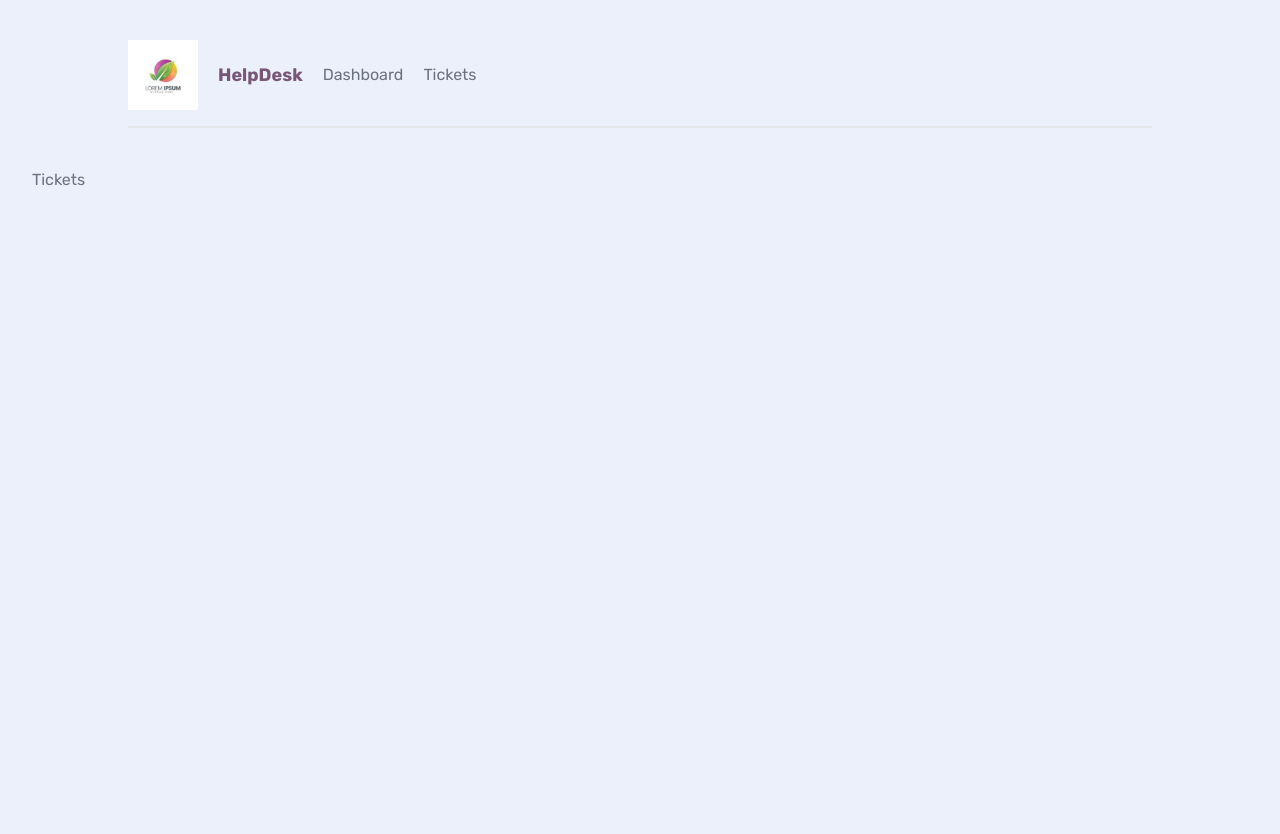
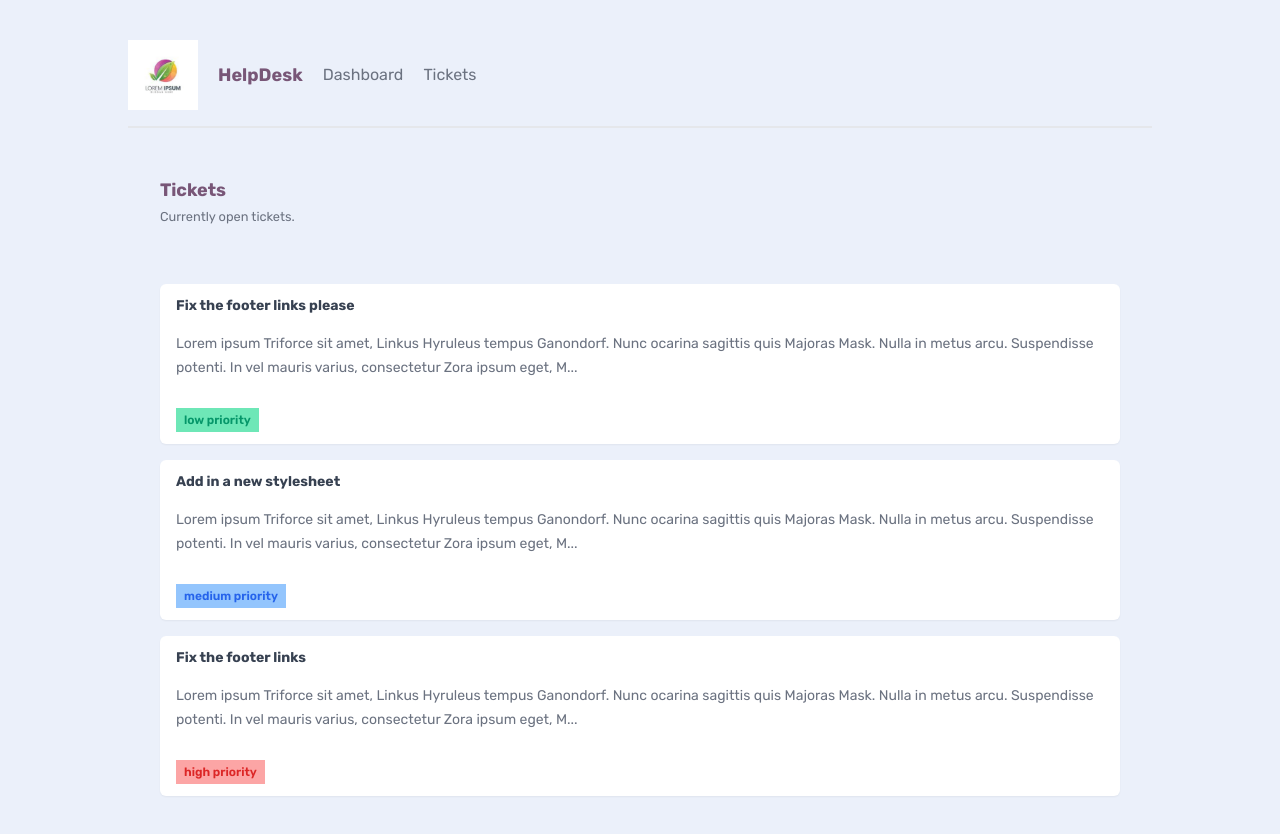
Before and after one commit to shrinidhib/helpdesk-nextjs, a Next.js app: page /tickets in a window 1280 px wide. Shown: the top 834 px of the page. Before the commit the page ends 800 px from the top, so only its background shows below. Built offline with nearby package versions, Linux system fonts and the light colour scheme; data requests are answered from the project's data file.

Commit message:
fetch and display tickets

```diff
--- /dev/null
+++ b/_data/db.json
@@ -0,0 +1,25 @@
+{
+    "tickets": [
+      {
+        "id": "1",
+        "title": "Fix the footer links please",
+        "body": "Lorem ipsum Triforce sit amet, Linkus Hyruleus tempus Ganondorf. Nunc ocarina sagittis quis Majoras Mask. Nulla in metus arcu. Suspendisse potenti. In vel mauris varius, consectetur Zora ipsum eget, Master Sword porttitor urna. Fusce elementum urna elit, eget eleifend velit consectetur eget. Integer vel lobortis ipsum, vitae auctor Ocarina of Time. Donec sed urna dapibus, interdum magna a, eleifend magna. Curabitur tincidunt enim a neque volutpat. Phasellus auctor magna vel nunc pretium, ut volutpat justo tristique. Pellentesque cursus convallis mauris, in tempus enim tincidunt vitae.",
+        "priority": "low",
+        "user_email": "mario@netninja.dev"
+      },
+      {
+        "id": "2",
+        "title": "Add in a new stylesheet",
+        "body": "Lorem ipsum Triforce sit amet, Linkus Hyruleus tempus Ganondorf. Nunc ocarina sagittis quis Majoras Mask. Nulla in metus arcu. Suspendisse potenti. In vel mauris varius, consectetur Zora ipsum eget, Master Sword porttitor urna. Fusce elementum urna elit, eget eleifend velit consectetur eget. Integer vel lobortis ipsum, vitae auctor Ocarina of Time. Donec sed urna dapibus, interdum magna a, eleifend magna. Curabitur tincidunt enim a neque volutpat. Phasellus auctor magna vel nunc pretium, ut volutpat justo tristique. Pellentesque cursus convallis mauris, in tempus enim tincidunt vitae.",
+        "priority": "medium",
+        "user_email": "mario@netninja.dev"
+      },
+      {
+        "id": "3",
+        "title": "Fix the footer links",
+        "body": "Lorem ipsum Triforce sit amet, Linkus Hyruleus tempus Ganondorf. Nunc ocarina sagittis quis Majoras Mask. Nulla in metus arcu. Suspendisse potenti. In vel mauris varius, consectetur Zora ipsum eget, Master Sword porttitor urna. Fusce elementum urna elit, eget eleifend velit consectetur eget. Integer vel lobortis ipsum, vitae auctor Ocarina of Time. Donec sed urna dapibus, interdum magna a, eleifend magna. Curabitur tincidunt enim a neque volutpat. Phasellus auctor magna vel nunc pretium, ut volutpat justo tristique. Pellentesque cursus convallis mauris, in tempus enim tincidunt vitae.",
+        "priority": "high",
+        "user_email": "peach@netninja.dev"
+      }
+    ]
+  }
--- /dev/null
+++ b/app/tickets/TicketList.jsx
@@ -0,0 +1,34 @@
+import React from 'react'
+
+async function getTickets(){
+    const res=await fetch('http://localhost:4000/tickets',{
+        next:{
+            revalidate: 0
+        }
+    })
+
+    return res.json()
+}
+
+
+export default async function TicketList() {
+    const tickets=await getTickets()
+
+
+  return (
+    <>
+    {tickets.map((t)=>(
+        <div key={t.id} className='card my-5'>
+            <h3>{t.title}</h3>
+            <p>{t.body.slice(0,200)}...</p>
+            <div className={`pill ${t.priority}`}>
+                {t.priority} priority
+            </div>
+        </div>
+    ))}
+    {tickets.length===0 && (
+        <p className='text-centre'>There are no open tickets</p>
+    )}
+    </>
+  )
+}
--- a/app/tickets/page.jsx
+++ b/app/tickets/page.jsx
@@ -1,7 +1,17 @@
 import React from 'react'
+import TicketList from './TicketList'
 
 export default function Tickets() {
   return (
-    <div>Tickets</div>
+    <main>
+      <nav>
+      <div>
+        <h2>Tickets</h2>
+        <p><small>Currently open tickets.</small></p>
+      </div>
+      </nav>
+
+      <TicketList/>
+    </main>
   )
 }
--- a/package.json
+++ b/package.json
@@ -12,6 +12,7 @@
     "autoprefixer": "10.4.17",
     "eslint": "8.56.0",
     "eslint-config-next": "14.1.0",
+    "json-server": "^1.0.0-alpha.23",
     "next": "14.1.0",
     "postcss": "8.4.35",
     "react": "18.2.0",
```
Also changed, not shown: 1 other file (tests, documents, lock files or other folders).
